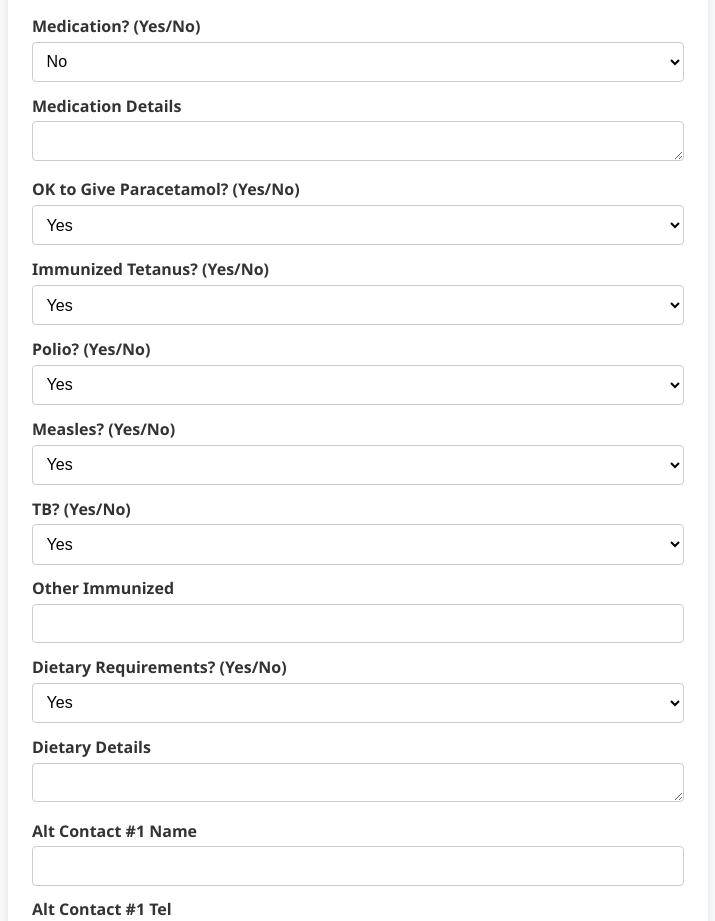
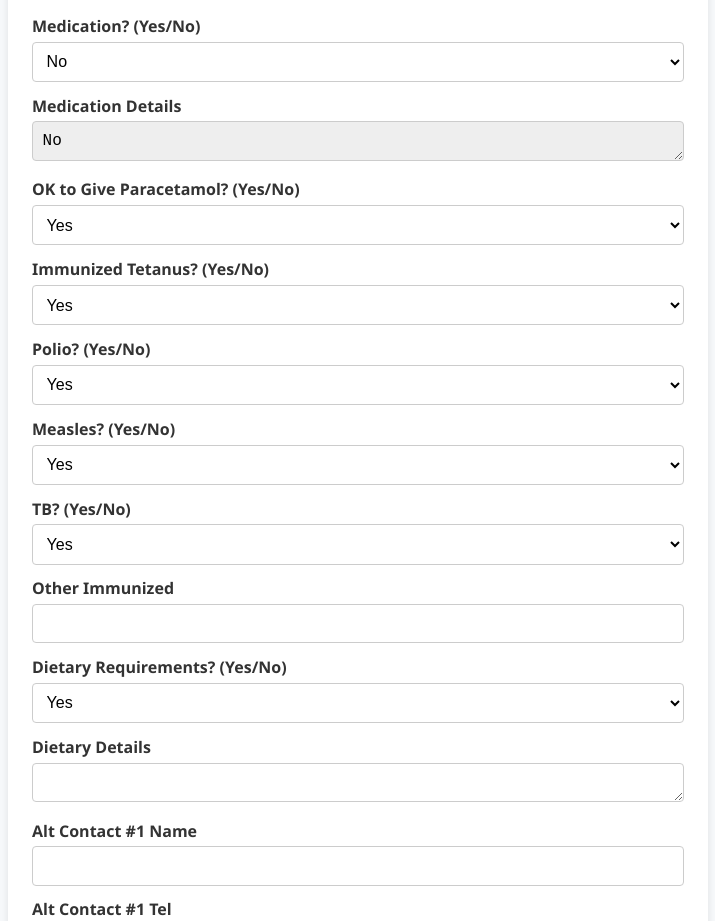
Before and after one commit to Mdanson27/admissions-backend, a website: page public/index.html in a window 1280 px wide. Shown: the part 3781-4702 px from the top of the page, without its empty margins (282-997 px from the left). Drawn offline with Linux system fonts and the light colour scheme.

Commit message:
FRONTEND LOGIC FOR DETAILS

```diff
--- a/public/index.html
+++ b/public/index.html
@@ -348,6 +348,33 @@
     });
 </script>
 
+<script>
+function setupYesNoAutoDetails(selectName, detailsName) {
+  const select = document.querySelector(`[name="${selectName}"]`);
+  const details = document.querySelector(`[name="${detailsName}"]`);
+  function update() {
+    if (select.value.toLowerCase() === "no") {
+      details.value = "No";
+      details.readOnly = true;
+      details.style.background = "#eee";
+    } else {
+      details.value = "";
+      details.readOnly = false;
+      details.style.background = "";
+    }
+  }
+  select.addEventListener('change', update);
+  update(); // Run once at start
+}
+
+// Run for all relevant pairs
+setupYesNoAutoDetails("siblings_at_aps", "siblings_details");
+setupYesNoAutoDetails("allergies", "allergy_details");
+setupYesNoAutoDetails("medication", "medication_details");
+setupYesNoAutoDetails("dietary_requirements", "dietary_details");
+</script>
+
+
 
 </body>
 </html>
```
